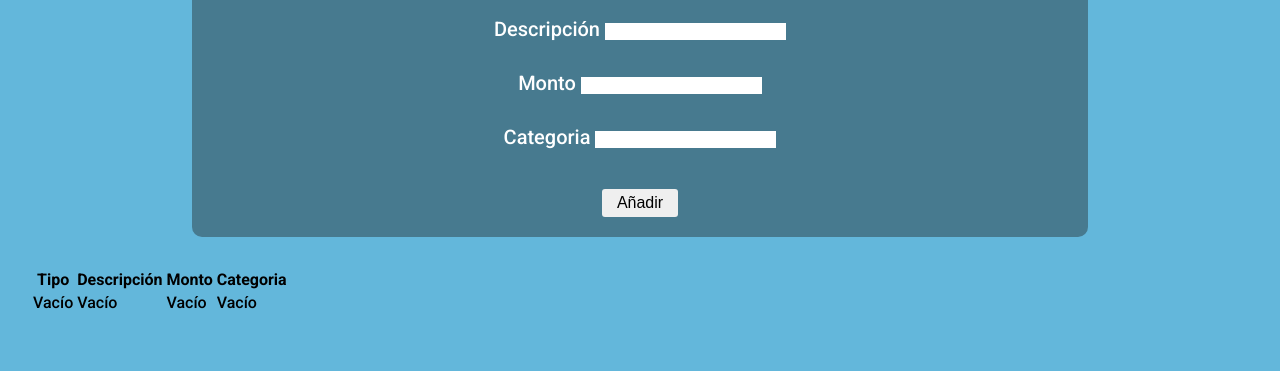
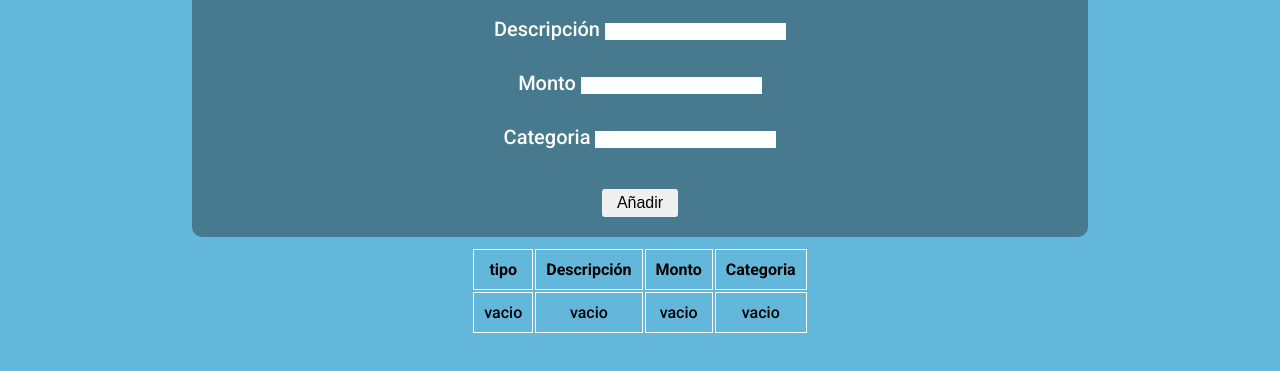
Before and after one commit to jveinti2/registradora-de-economia, a plain HTML site: page src/index.html in a window 1280 px wide. Shown: the part 125-496 px from the top of the page. Drawn offline with Linux system fonts and the light colour scheme.

```diff
--- a/src/index.html
+++ b/src/index.html
@@ -37,24 +37,23 @@
     </div>
 </form>
 
-<div id="container-table">
+<div class="tabletFormat">
     <table>
         <tr>
-            <th>Tipo</th>
+            <th>tipo</th>
             <th>Descripción</th>
             <th>Monto</th>
             <th>Categoria</th>
         </tr>
         <tr>
-            <td>Vacío</td>
-            <td>Vacío</td>
-            <td>Vacío</td>
-            <td>Vacío</td>
+            <td>vacio</td>
+            <td>vacio</td>
+            <td>vacio</td>
+            <td>vacio</td>
         </tr>
-
     </table>
-    </div>
-
+</div>
 
 </body>
+<script src="/src/main.js"></script>
 </html>
--- a/src/main.js
+++ b/src/main.js
@@ -1,6 +1,6 @@
-const form = document.getElementById("form");
+const form = document.getElementById('form');
 
-form.addEventListener("submit", function(event){
+form.addEventListener('submit', function(event) {
     event.preventDefault();
-    console.log(form);
+    alert('Datos guardados')
 })
--- a/src/styles.css
+++ b/src/styles.css
@@ -30,10 +30,6 @@ h1 {
     border: none;
 
 }
-
-#container-table {
-    margin: 30px;
-}
 .btn {
     margin: 10px;
     padding: 5px 15px;
@@ -42,3 +38,12 @@ h1 {
     font-size: 16px;
 
 }
+
+.tabletFormat table {
+    margin: 0 auto;
+}
+th, td {
+    padding: 10px;
+    text-align: center;
+    border: 1px solid #fff;
+}
```
